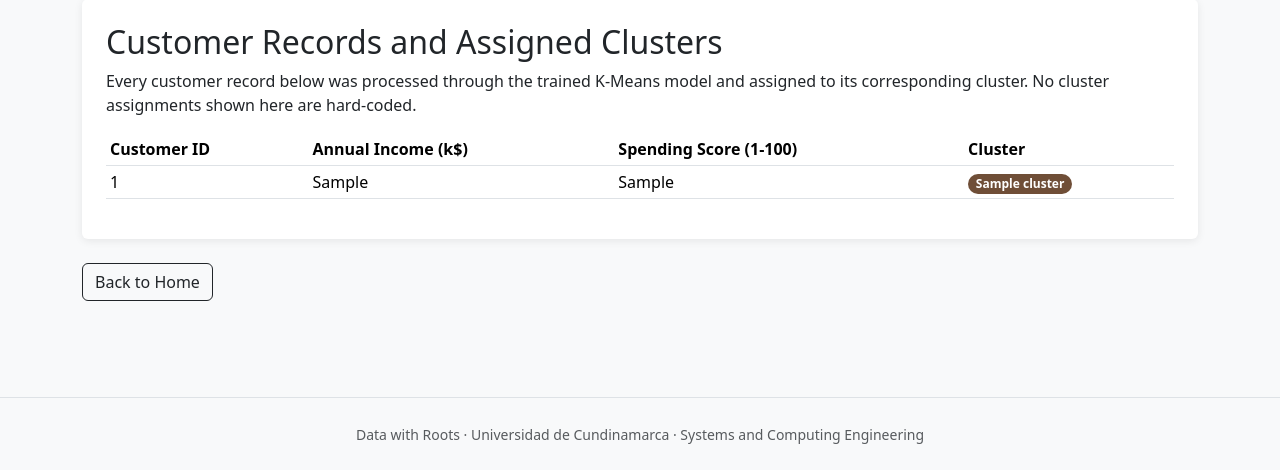
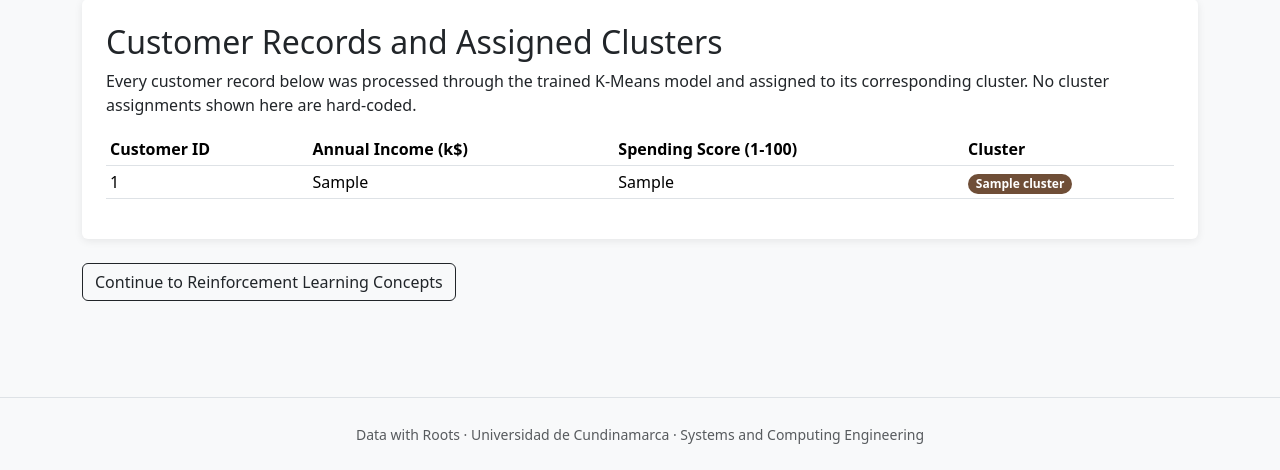
Before and after one commit to samucr27/Machine-Learning-Act1, a Flask app: template templates/unsupervised_clustering_application.html in a window 1280 px wide. Shown: the part 2836-3306 px from the top of the page. Run offline with Flask 3, Linux system fonts and the light colour scheme; the template is opened without the code that fills it: most values are stand-ins (such as "Sample title", 1, 10 or a date in 2020); some libraries are stand-ins or nearby versions.

Commit message:
Link Clustering Application button to Reinforcement Learning Concepts

```diff
--- a/templates/unsupervised_clustering_application.html
+++ b/templates/unsupervised_clustering_application.html
@@ -278,7 +278,7 @@
     </div>
 
     <div class="d-flex justify-content-between align-items-center mb-5">
-        <a href="{{ url_for('home') }}" class="btn btn-outline-dark">Back to Home</a>
+        <a href="{{ url_for('rl_concepts') }}" class="btn btn-outline-dark">Continue to Reinforcement Learning Concepts</a>
     </div>
 
 {% endblock %}
```
